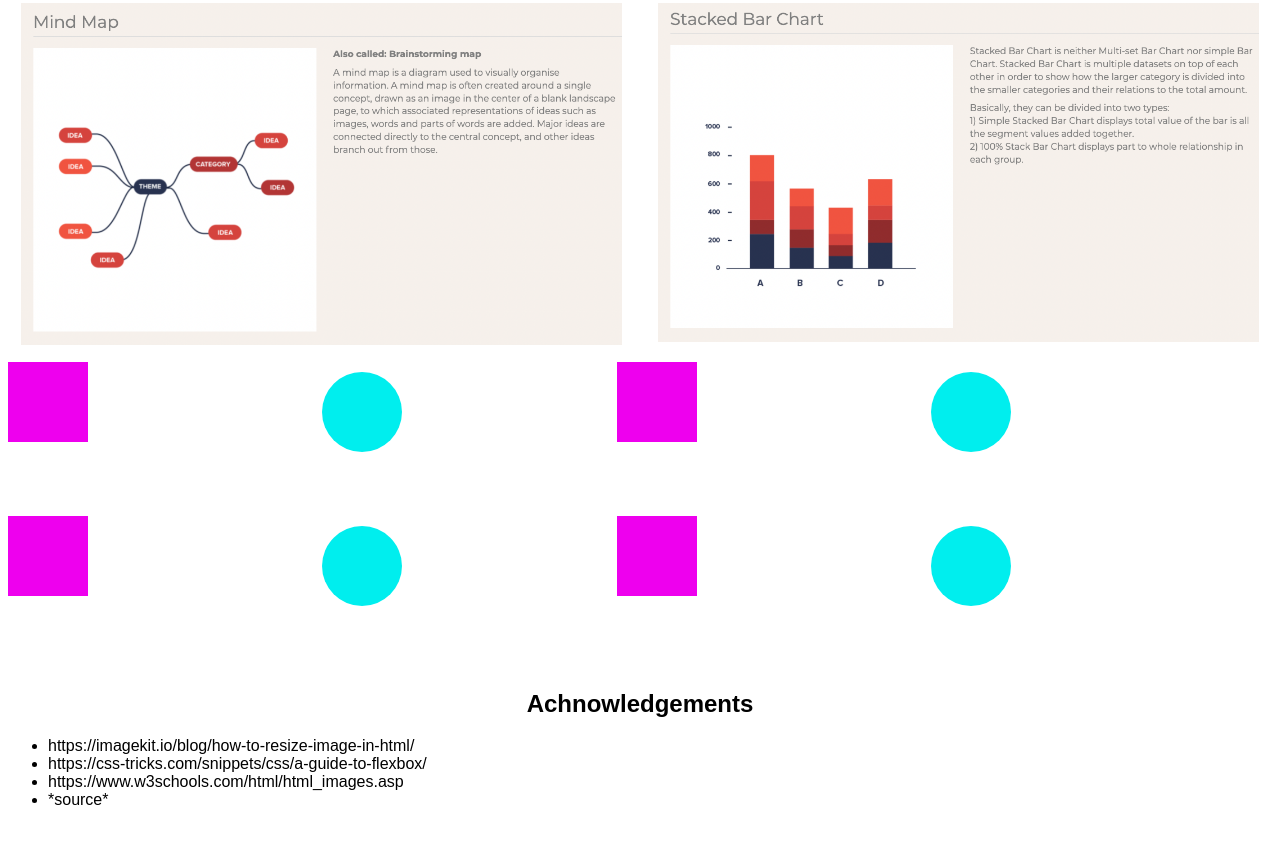
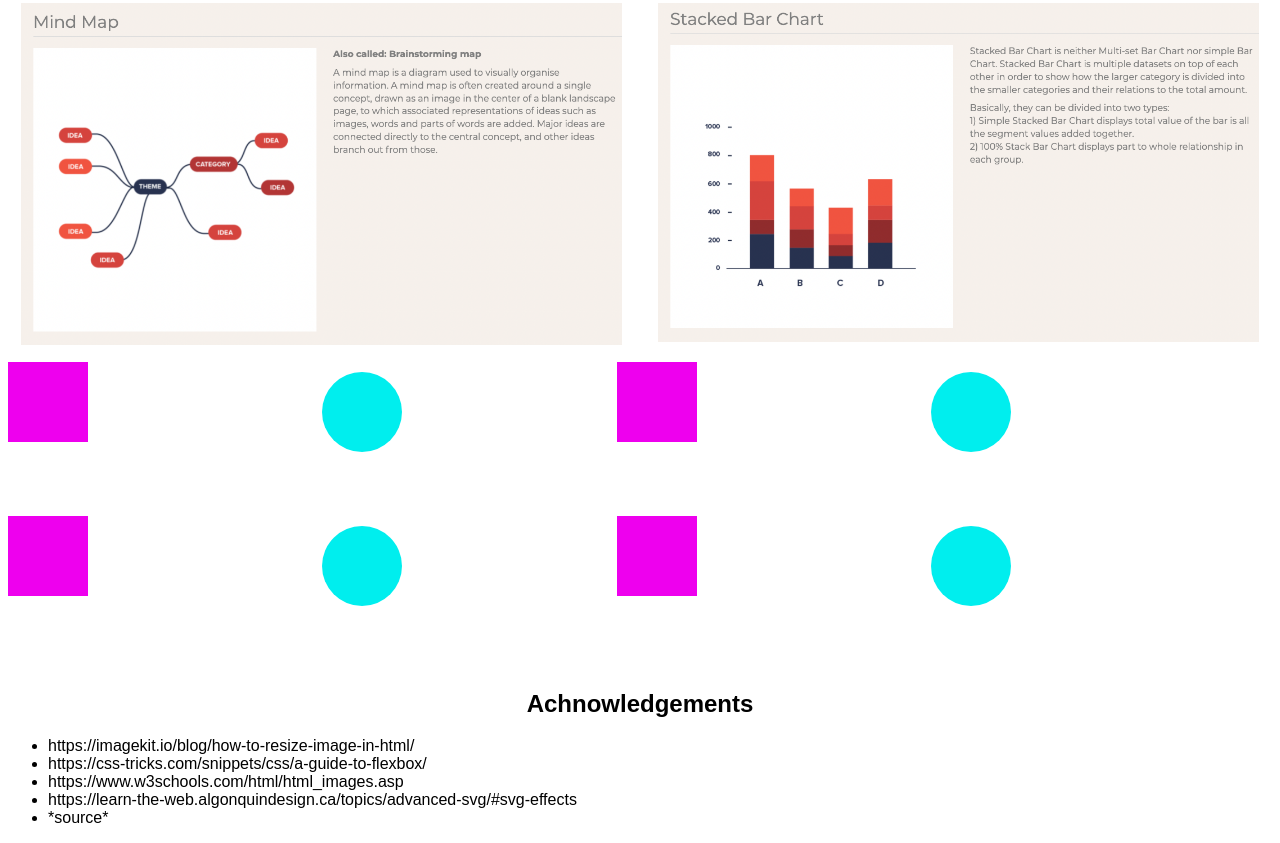
Before and after one commit to DS4200-S22/hw-03-sarah-and-brandon, a plain HTML site: page index.html in a window 1280 px wide. Shown: the part 475-1318 px from the top of the page. Drawn offline with Linux system fonts and the light colour scheme.

Commit message:
Added source

```diff
--- a/index.html
+++ b/index.html
@@ -54,6 +54,7 @@
         <li> https://imagekit.io/blog/how-to-resize-image-in-html/ </li>
         <li> https://css-tricks.com/snippets/css/a-guide-to-flexbox/ </li>
         <li> https://www.w3schools.com/html/html_images.asp </li>
+        <li> https://learn-the-web.algonquindesign.ca/topics/advanced-svg/#svg-effects </li>
         <li> *source* </li>
     </ul>
 </div>
```
